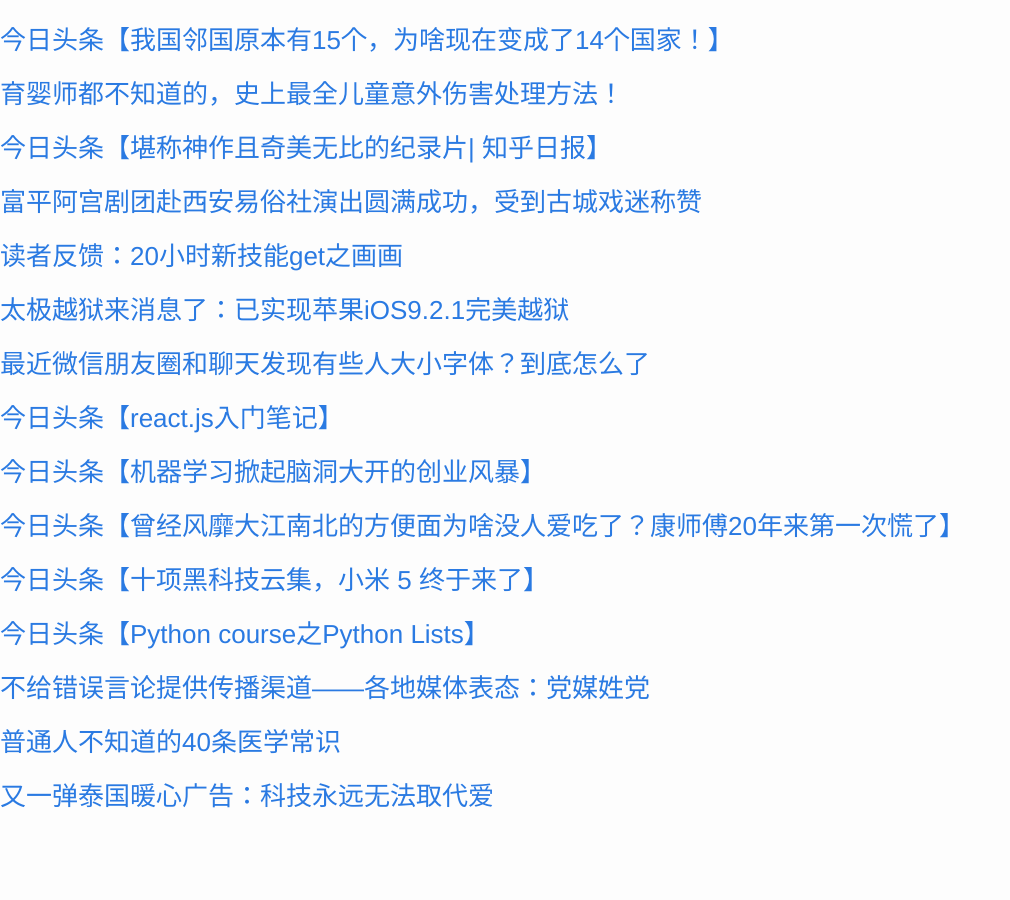
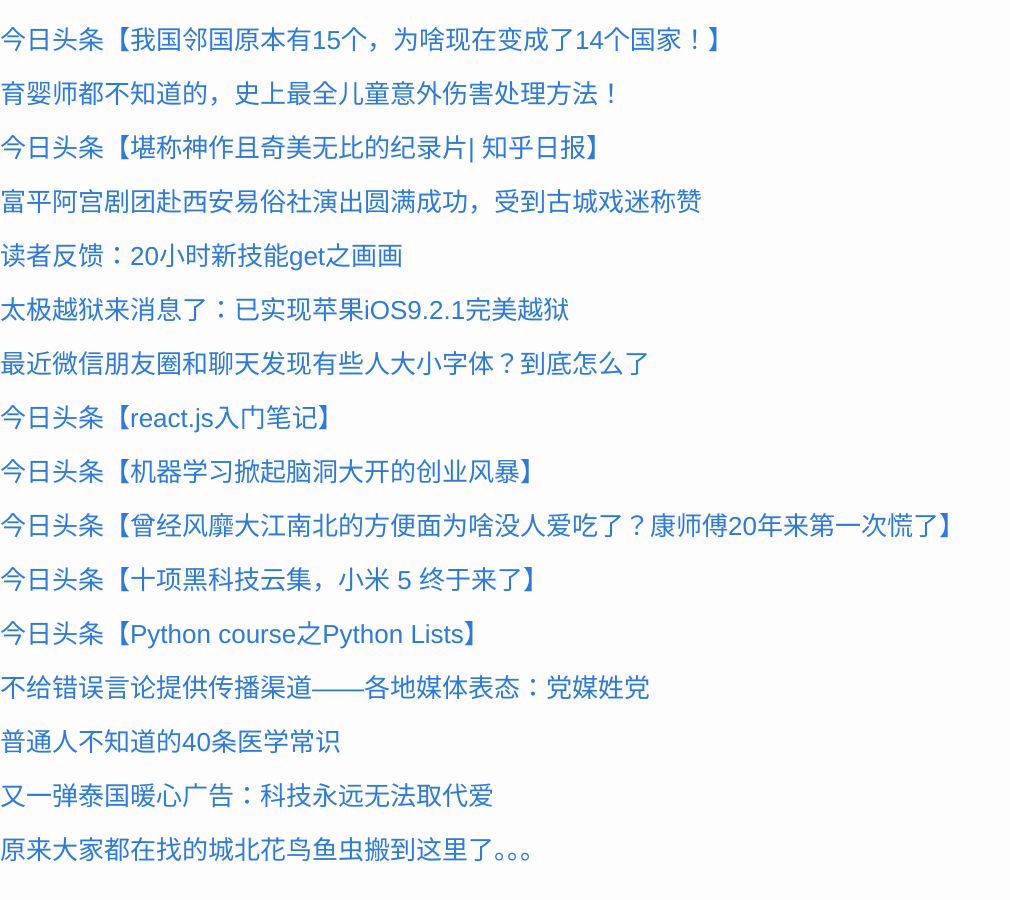
Before and after one commit to cnwarden/cnwarden.github.io, a Jekyll site: the page built from _posts/2016-02-22-test.markdown, in a window 1280 px wide and 900 px high, scrolled down 1542 px. Shown: the whole window, without its empty margins (0-1010 px from the left). Built offline with Jekyll 4.4.1, drawn with Linux system fonts in a browser that asks for light colours; before the commit the page ends 2388 px from its top, so only the background shows below that.

Commit message:
auto commit

```diff
--- a/_posts/2016-02-22-test.markdown
+++ b/_posts/2016-02-22-test.markdown
@@ -87,3 +87,5 @@ categories: update
 ### [普通人不知道的40条医学常识](http://mp.weixin.qq.com/s?__biz=MjM5NjA3OTM0MA==&mid=405340603&idx=1&sn=f1fd4fdcfc3e5ebabcb5f37eff50ea05&scene=0#wechat_redirect)
 
 ### [又一弹泰国暖心广告：科技永远无法取代爱](http://mp.weixin.qq.com/s?__biz=MjM5NjU2NDkyNA==&mid=404191207&idx=1&sn=fa8e24e1bdc19006ca4395aa28bdd8c7&scene=0#wechat_redirect)
+
+### [原来大家都在找的城北花鸟鱼虫搬到这里了。。。](http://mp.weixin.qq.com/s?__biz=MjM5ODE2ODM0MA==&mid=410176011&idx=1&sn=e11e1c626bcfe361089c9a1cc62b13bb&scene=0#wechat_redirect)
```
